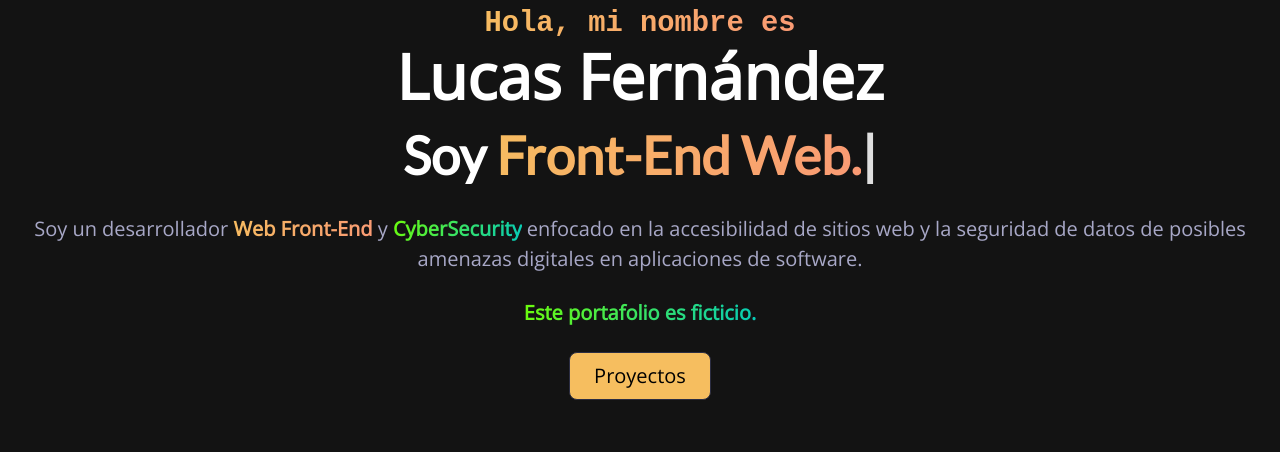
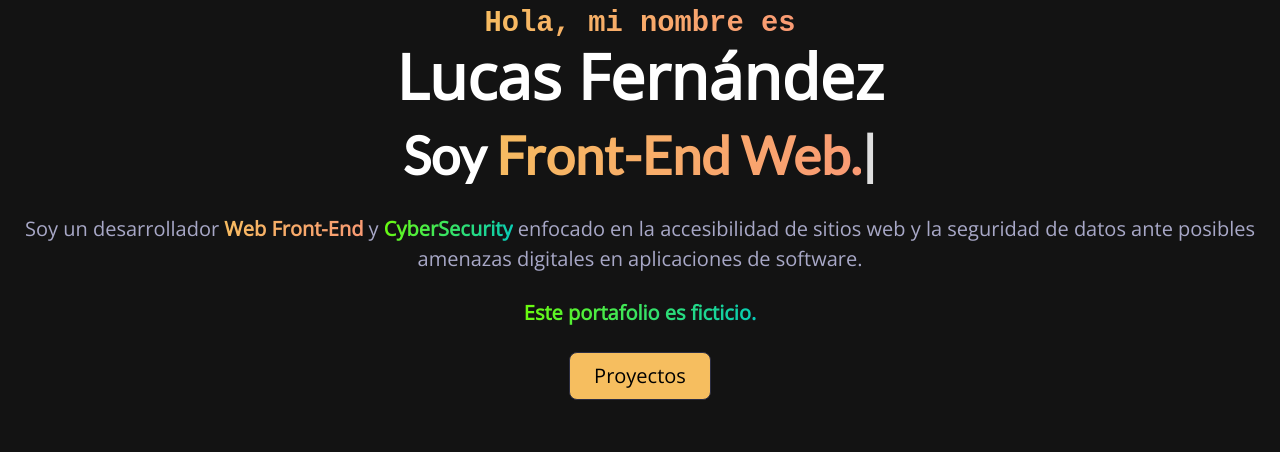
Before and after one commit to lucasfernandezdev/starmoondev-portfolio-web, a plain HTML site: page index.html in a window 1280 px wide. Shown: the part 348-800 px from the top of the page. Drawn offline with nearby package versions, Linux system fonts and the light colour scheme; files whose address does not match are found by name.

Commit message:
Corrige unos errores de gramática

```diff
--- a/index.html
+++ b/index.html
@@ -115,7 +115,7 @@
           Soy un desarrollador
           <strong class="gradiente-t__orange">Web Front-End</strong> y
           <strong class="gradiente-t__matrix">CyberSecurity</strong> enfocado en la
-          accesibilidad de sitios web y la seguridad de datos de posibles amenazas
+          accesibilidad de sitios web y la seguridad de datos ante posibles amenazas
           digitales en aplicaciones de software.
         </p>
         <p class="lead mb-4">
```
Also changed, not shown: pages/about.html (+1 -1 lines).
